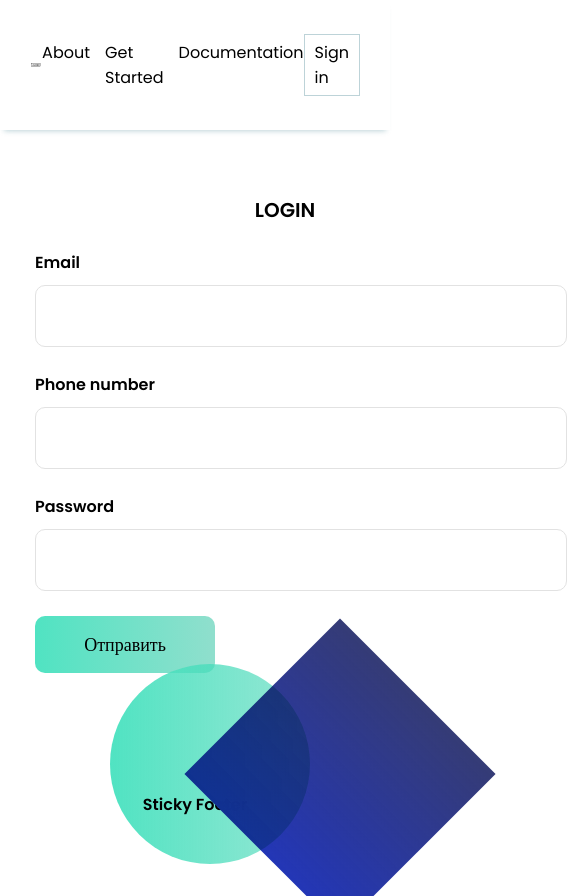
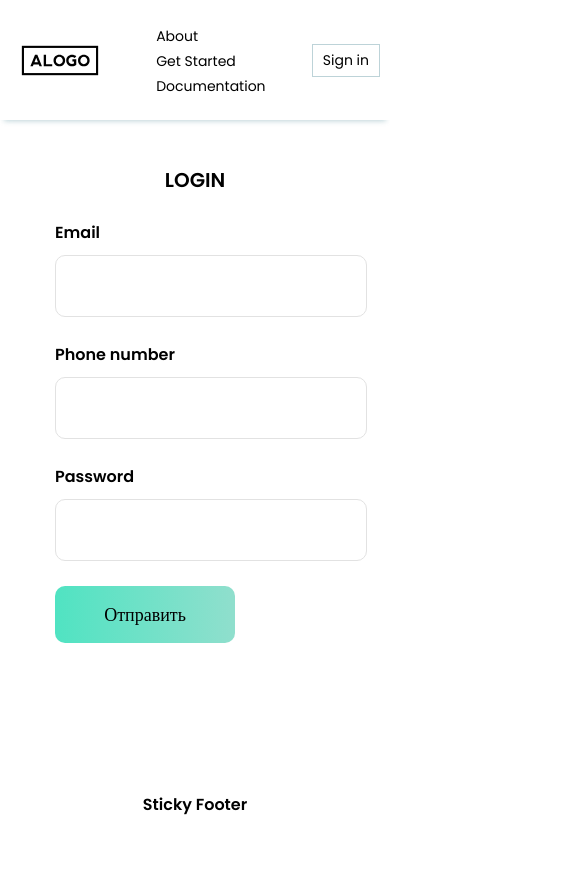
Before and after one commit to PoliGanina/ganina_rmr_hw_client, a React (Create React App) app: page / in a window 390 px wide. Shown: the whole page, 570 px wide, since content can reach past the window. After the commit the page ends 844 px from the top, so only its background shows below. Built offline with nearby package versions, Linux system fonts and the light colour scheme.

Commit message:
fifth commit

```diff
--- a/package.json
+++ b/package.json
@@ -41,5 +41,8 @@
       "last 1 firefox version",
       "last 1 safari version"
     ]
+  },
+  "devDependencies": {
+    "vite": "^3.0.7"
   }
 }
--- a/src/App.js
+++ b/src/App.js
@@ -4,51 +4,25 @@ import { BrowserRouter as Router } from "react-router-dom";
 import "./App.css";
 import FormComponent from "./feature/form/form";
 import { useState } from "react";
-import axios from "axios";
+import { login } from "./infrastructure/services";
+
 
 const App = () => {
   const [user, setUser] = useState(null);
-  const [isAuth, setIsAuth] = useState(false);
 
-  const doAuthorise = ({email, password, phone}) => {
-    try {
-      axios.post("http://51.250.65.73/api/v1/login", {
-        email,
-        password,
-        phone,
-      }).then( (res) => {
-        if (res.status == 200) {
-          setIsAuth(true)
-        }
-      })
-    } catch (error) {
-      alert("Sorry, you are not registered");
-    }
-  };
 
-  const getUserData = async () => {
-    try {
-      const res = await axios.get("http://51.250.65.73/api/v1/profile");
-      console.log(res.data);
-      setUser(res.data);
-    } catch (error) {
-
-    }
-  }
 
   const handleLogin = ({email, password, phone}) => {
-    doAuthorise({email, password, phone});
-    if (isAuth) {
-      console.log('handleSubmit works')
-      getUserData();
-    }
+    const userData = login({email, password, phone});
+    setUser(userData);
+
   }
 
 
   return (
     <div className="app">
       <Router>
-        <Layout>
+        <Layout user={user}>
           <FormComponent onSubmit={handleLogin}/>
         </Layout>
       </Router>
--- a/src/Feature/Header/Header.scss
+++ b/src/Feature/Header/Header.scss
@@ -5,6 +5,9 @@
     justify-content: space-between;
     align-items: center;
     box-shadow: 0px 5px 5px -4px rgba(87, 143, 156, 0.39);
+    @media (max-width: 424px) {
+        padding: 10px;
+    }
     &__menu {
         margin: 0;
         padding: 0;
@@ -14,6 +17,13 @@
         :not(:first-child) {
             margin-left: 15px;
         }
+        @media (max-width: 424px) {
+            flex-direction: column;
+            :not(:first-child) {
+                margin-left: 0;
+            }
+        }
+
         &-link {
             cursor: pointer;
             color: black;
@@ -21,11 +31,18 @@
             &:hover {
                 border-bottom:1px solid rgba(87, 143, 156, 0.39)
             }
+            @media (max-width: 767px) {
+                font-size: 14px;
+            }
         }
     }
     &__logo {
         width: 150px;
         height: 115px;
+        @media (max-width: 424px) {
+            width: 100px;
+            height: 80px;
+        }
         &-img {
             width: 100%;
             height: 100%;
@@ -39,6 +56,9 @@
         color: #000;
         &:hover {
             background-image: linear-gradient(-90deg, rgba(49,207,171,0.5) 0%, #50E3C2 100%);
+        }
+        @media (max-width: 767px) {
+            font-size: 14px;
         }
     }
     &__logout {
--- a/src/feature/footer/footer.scss
+++ b/src/feature/footer/footer.scss
@@ -25,6 +25,9 @@
         transition: all 1.5s;
         transform: scale(1.2) rotate(-45deg);
     }
+    @media (max-width: 767px) {
+        display: none;
+    }
 }
 .footer__graphic-2 {
     position: absolute;
@@ -41,4 +44,7 @@
         transition: all 1.5s;
         transform: scale(1.2);
     }
+    @media (max-width: 767px) {
+        display: none;
+    }
 }
--- a/src/feature/form/form.js
+++ b/src/feature/form/form.js
@@ -1,5 +1,4 @@
 import { Formik, Form } from "formik";
-import { login } from "../../infrastructure/services";
 import { MyTextInput } from "../../UI library/myTextInput";
 import { VALIDATION_SCHEMA } from "./form.consts";
 import "./form.scss";
--- a/src/feature/form/form.scss
+++ b/src/feature/form/form.scss
@@ -6,6 +6,13 @@
   min-height: 500px;
   background-color: #fff;
   border-radius: 3px;
+  @media (max-width: 767px) {
+    width: 350px;
+  }
+  @media (max-width: 424px) {
+    width: 280px;
+    padding: 15px;
+  }
   & h1 {
     text-align: center;
     font-size: 20px;
@@ -40,7 +47,11 @@
     color: #000;
     border: 0;
     border-radius: 10px;
-    background-image: linear-gradient(-90deg, rgba(49,207,171,0.5) 0%, #50E3C2 100%);
+    background-image: linear-gradient(
+      -90deg,
+      rgba(49, 207, 171, 0.5) 0%,
+      #50e3c2 100%
+    );
     transition: 0.5s all;
     &:hover {
       transition: 0.5s all;
--- a/src/infrastructure/services.js
+++ b/src/infrastructure/services.js
@@ -1,18 +1,26 @@
 import axios from "axios";
 
-export const login = ({ email, phone, password }) => {
-  axios
-    .post("http://51.250.65.73/api/v1/login", {
-      email,
-      password,
-      phone,
-    })
-    .then((res) => {
-      console.log(res.status);
-    })
-    .catch(function (error) {
-      throw new Error (error)
+// const instance = axios.create({
+//   withCredentials: true,
+//   baseURL: "http://51.250.65.73/api/v1",
+// });
+
+export const login = (formValues) => {
+  try {
+    axios.post("http://51.250.65.73/api/v1/login", formValues).then(async (res) => {
+      if (res.status === 200) {
+        console.log(res.status);
+
+        const profile = await axios.get(
+          "http://51.250.65.73/api/v1/profile"
+        );
+        console.log(profile.data);
+        return profile.data;
+      }
     });
+  } catch (error) {
+    alert("Sorry, you are not registered");
+  }
 };
 
 export const logout = () => {
@@ -25,7 +33,3 @@ export const logout = () => {
       console.log(error);
     });
 };
-
-export const profile = () => {
-  return axios.get("http://51.250.65.73/api/v1/login");
-};
```
Also changed, not shown: src/vite.config.js (added, +12 -0 lines), 1 other file (tests, documents, lock files or other folders).
